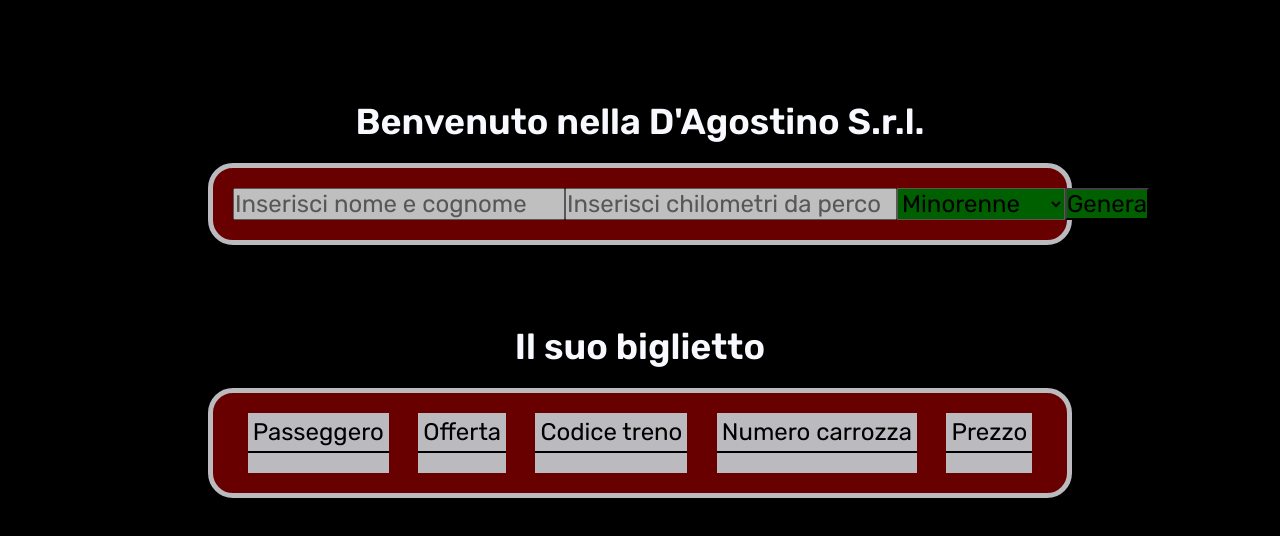
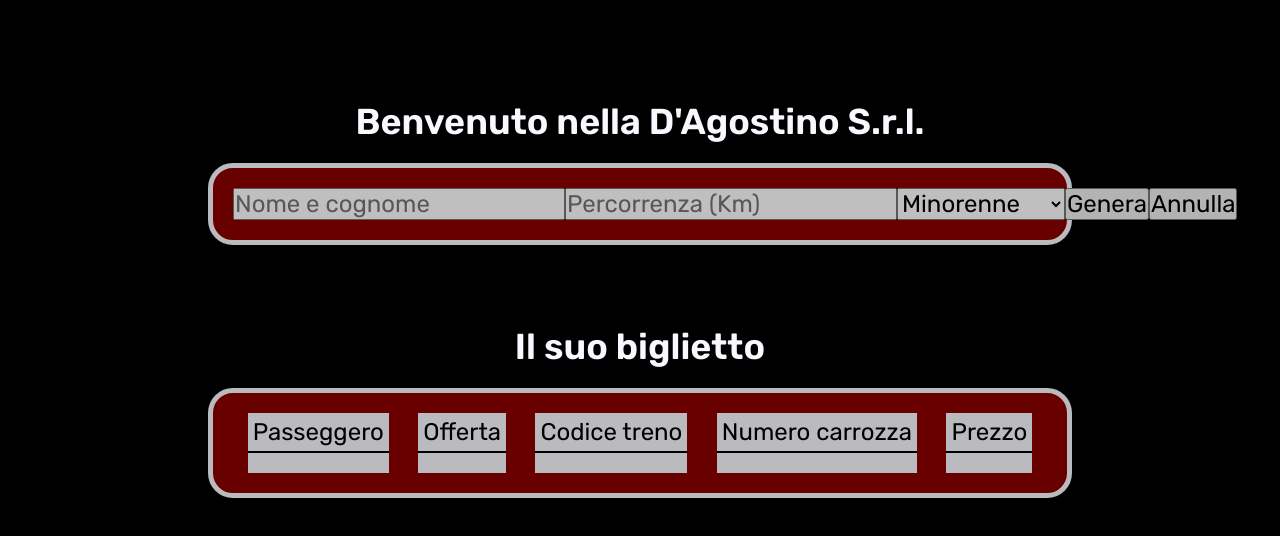
Before and after one commit to giuseppedagostino/js-biglietto-treno-form, a plain HTML site: page index.html in a window 1280 px wide. Drawn offline with Linux system fonts and the light colour scheme.

Commit message:
Creazione pulsante annulla

```diff
--- a/index.html
+++ b/index.html
@@ -15,10 +15,9 @@
     <h1>Benvenuto nella D'Agostino S.r.l.</h1>
     <section id="generatore">
       <!-- inserimento nome e cognome -->
-      <input type="text" placeholder="Inserisci nome e cognome" id="nome"></input>
-
+      <input type="text" placeholder="Nome e cognome" id="nome"></input>
       <!-- inserimento chilometri -->
-      <input type="number" placeholder="Inserisci chilometri da percorrere" id="chilometri"></input>
+      <input type="number" placeholder="Percorrenza (Km)" id="chilometri"></input>
 
       <!-- selezione categoria -->
       <label for="eta"></label>
@@ -30,6 +29,8 @@
 
       <!-- pulsante genera -->
       <button type="button" id="genera">Genera</button>
+      <!-- pulsante annulla -->
+      <button type="button" id="annulla">Annulla</button>
     </section>
 
     <h1>Il suo biglietto</h1>
--- a/script.js
+++ b/script.js
@@ -57,3 +57,11 @@ pulsanteGenera.addEventListener("click",
     document.getElementById('prezzoFinale').innerHTML = "€" + prezzoFinale;
   }
 );
+
+// Pulsante annulla
+var pulsanteAnnulla = document.getElementById('annulla');
+pulsanteGenera.addEventListener("click",
+  function () {
+
+  }
+);
--- a/style.css
+++ b/style.css
@@ -16,9 +16,6 @@ h1 {
   text-align: center;
   font-size: 36px;
   color: ghostwhite;
-}
-select, button {
-  background-color: green;
 }
 
 /* sezione di input dei dati */
```
